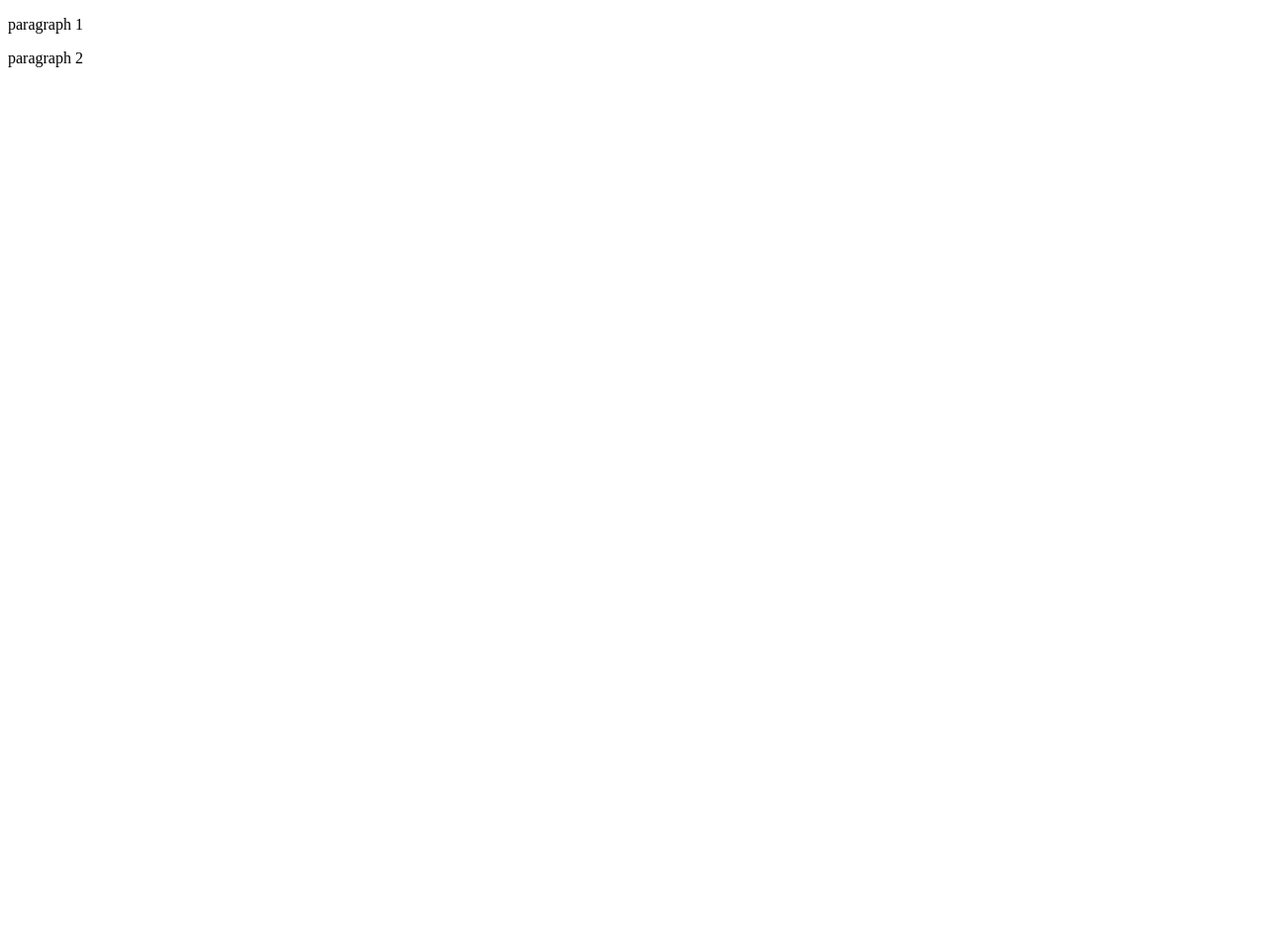
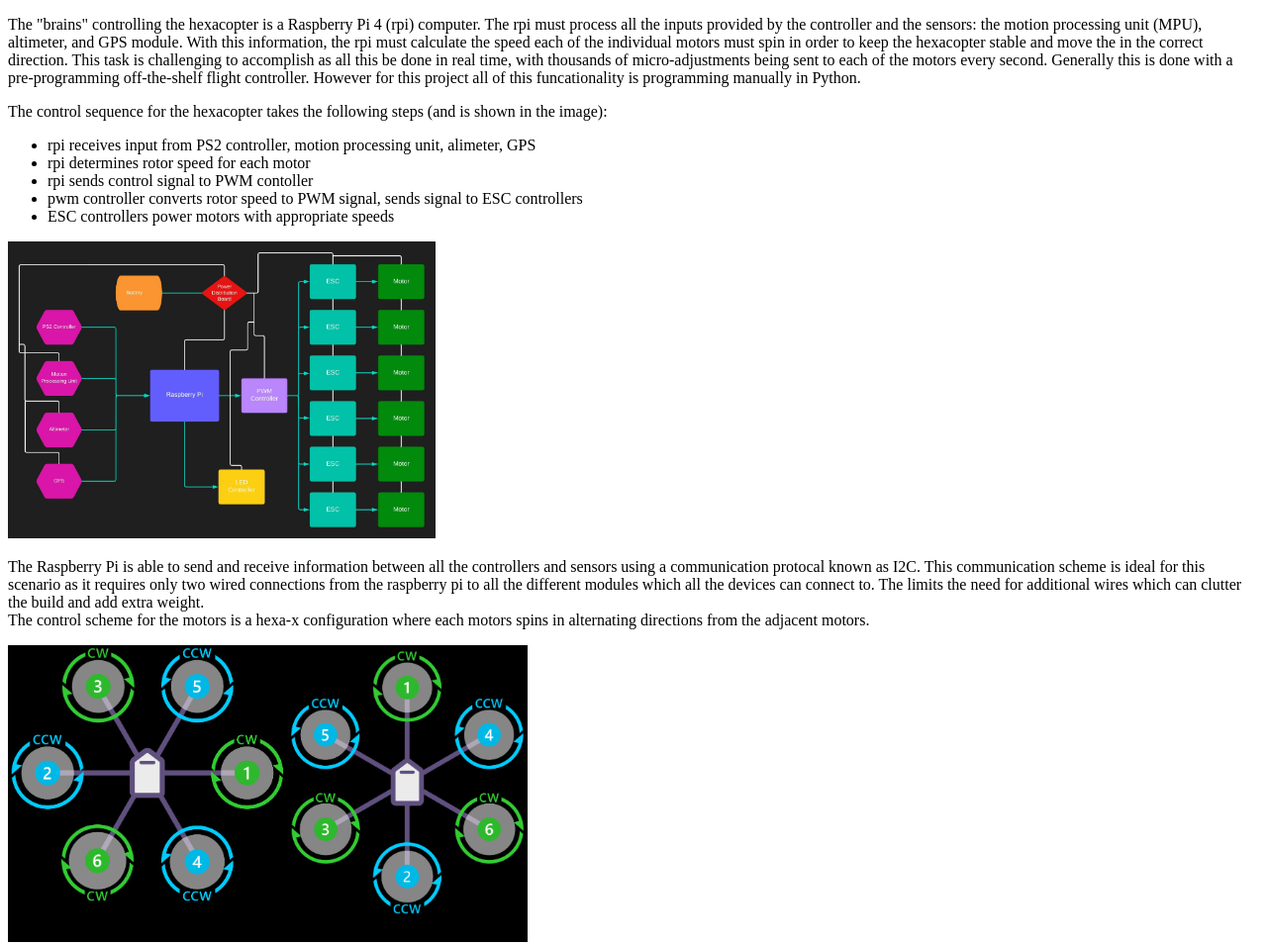
Before and after one commit to alanjvano/portfolio-content, a plain HTML site: page software_design.html in a window 1280 px wide. Shown: the whole page at 99% size. Before the commit the page ends 800 px from the top, so only its background shows below. Drawn offline with Linux system fonts and the light colour scheme.

Commit message:
finished first version

```diff
--- a/software_design.html
+++ b/software_design.html
@@ -14,8 +14,19 @@
         </nav>
         <main>
 
-            <p>paragraph 1</p>
-            <p>paragraph 2</p>
+            <p>The "brains" controlling the hexacopter is a Raspberry Pi 4 (rpi) computer.  The rpi must process all the inputs provided by the controller and the sensors: the motion processing unit (MPU), altimeter, and GPS module.  With this information, the rpi must calculate the speed each of the individual motors must spin in order to keep the hexacopter stable and move the in the correct direction.  This task is challenging to accomplish as all this be done in real time, with thousands of micro-adjustments being sent to each of the motors every second.  Generally this is done with a pre-programming off-the-shelf flight controller.  However for this project all of this funcationality is programming manually in Python.</p>
+            <p>The control sequence for the hexacopter takes the following steps (and is shown in the image):</p>
+            <ul>
+                <li>rpi receives input from PS2 controller, motion processing unit, alimeter, GPS</li>
+                <li>rpi determines rotor speed for each motor</li>
+                <li>rpi sends control signal to PWM contoller</li>
+                <li>pwm controller converts rotor speed to PWM signal, sends signal to ESC controllers</li>
+                <li>ESC controllers power motors with appropriate speeds</li>
+            </ul>
+            <img src="images/control_diagram.jpg" alt="diagram of module connections and control layout" width=432 height=300>
+            <p>The Raspberry Pi is able to send and receive information between all the controllers and sensors using a communication protocal known as I2C. This communication scheme is ideal for this scenario as it requires only two wired connections from the raspberry pi to all the different modules which all the devices can connect to.  The limits the need for additional wires which can clutter the build and add extra weight. </br>
+            The control scheme for the motors is a hexa-x configuration where each motors spins in alternating directions from the adjacent motors.</p>
+            <img src="images/rotor_direction.jpg", alt="diagram of rotor directions" width=525 height=300>
 
         </main>
         <footer>
```
Also changed, not shown: gallery.html (+8 -4 lines), index.html (+1 -0 lines), images/control_diagram.jpg (added), images/raspberry_pi4.jpg (added), images/rotor_direction.jpg (added), 1 other file.
